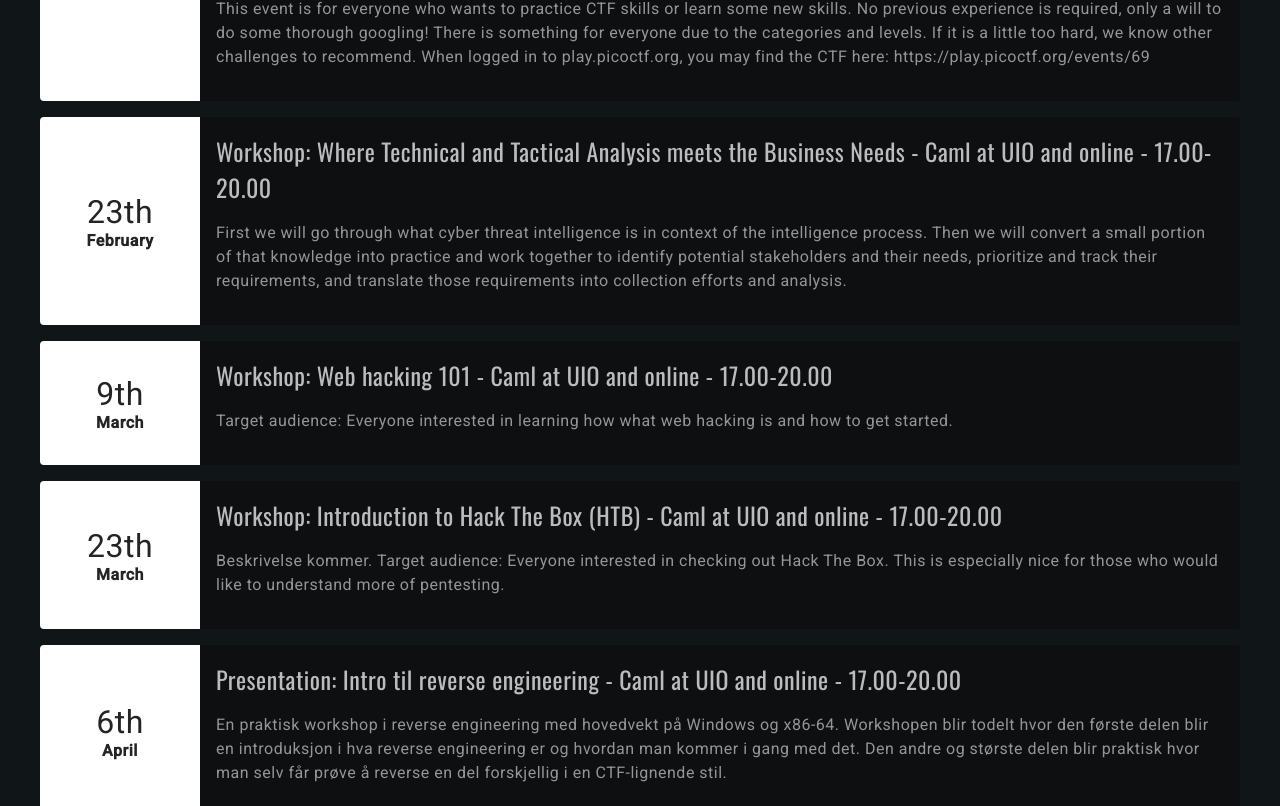
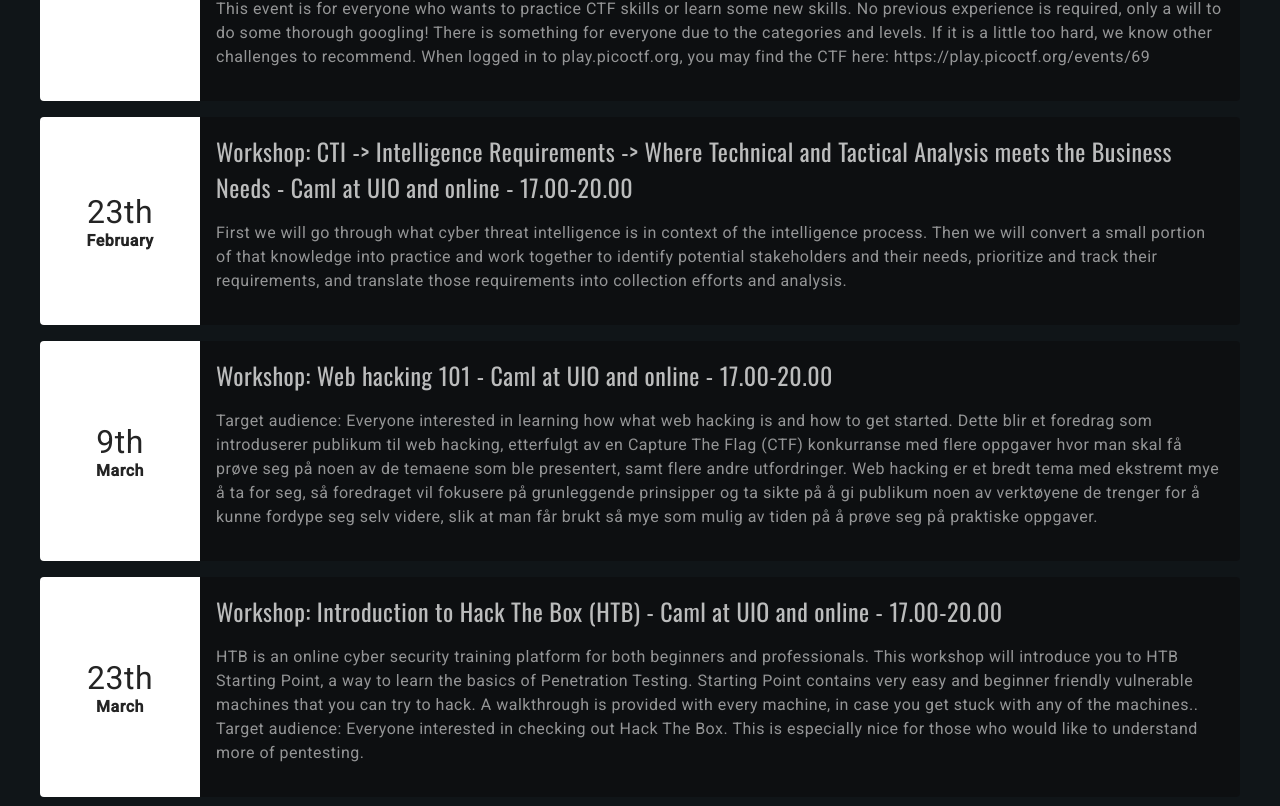
Before and after one commit to Oslo-CTF/osloctf.github.io, a Vue app: page / in a window 1280 px wide. Shown: the part 1074-1880 px from the top of the page. Built offline with nearby package versions, Linux system fonts and the light colour scheme.

Commit message:
Update Events.vue

```diff
--- a/src/components/Events.vue
+++ b/src/components/Events.vue
@@ -59,20 +59,20 @@ export default {
       {
         id: 2,
         date: getDateParts(new Date('2022-02-23')),
-        title: 'Workshop: Where Technical and Tactical Analysis meets the Business Needs - Caml at UIO and online - 17.00-20.00',
+        title: 'Workshop: CTI -> Intelligence Requirements -> Where Technical and Tactical Analysis meets the Business Needs - Caml at UIO and online - 17.00-20.00',
         description: 'First we will go through what cyber threat intelligence is in context of the intelligence process. Then we will convert a small portion of that knowledge into practice and work together to identify potential stakeholders and their needs, prioritize and track their requirements, and translate those requirements into collection efforts and analysis.'
       },
       {
         id: 3,
         date: getDateParts(new Date('2022-03-09')),
         title: 'Workshop: Web hacking 101 - Caml at UIO and online - 17.00-20.00',
-        description: 'Target audience: Everyone interested in learning how what web hacking is and how to get started.'
+        description: 'Target audience: Everyone interested in learning how what web hacking is and how to get started. Dette blir et foredrag som introduserer publikum til web hacking, etterfulgt av en Capture The Flag (CTF) konkurranse med flere oppgaver hvor man skal få prøve seg på noen av de temaene som ble presentert, samt flere andre utfordringer. Web hacking er et bredt tema med ekstremt mye å ta for seg, så foredraget vil fokusere på grunleggende prinsipper og ta sikte på å gi publikum noen av verktøyene de trenger for å kunne fordype seg selv videre, slik at man får brukt så mye som mulig av tiden på å prøve seg på praktiske oppgaver.'
       },
       {
         id: 4,
         date: getDateParts(new Date('2022-03-23')),
         title: 'Workshop: Introduction to Hack The Box (HTB) - Caml at UIO and online - 17.00-20.00',
-        description: 'Beskrivelse kommer. Target audience: Everyone interested in checking out Hack The Box. This is especially nice for those who would like to understand more of pentesting.'
+        description: 'HTB is an online cyber security training platform for both beginners and professionals. This workshop will introduce you to HTB Starting Point, a way to learn the basics of Penetration Testing. Starting Point contains very easy and beginner friendly vulnerable machines that you can try to hack. A walkthrough is provided with every machine, in case you get stuck with any of the machines.. Target audience: Everyone interested in checking out Hack The Box. This is especially nice for those who would like to understand more of pentesting.'
       },
       {
         id: 5,
```
